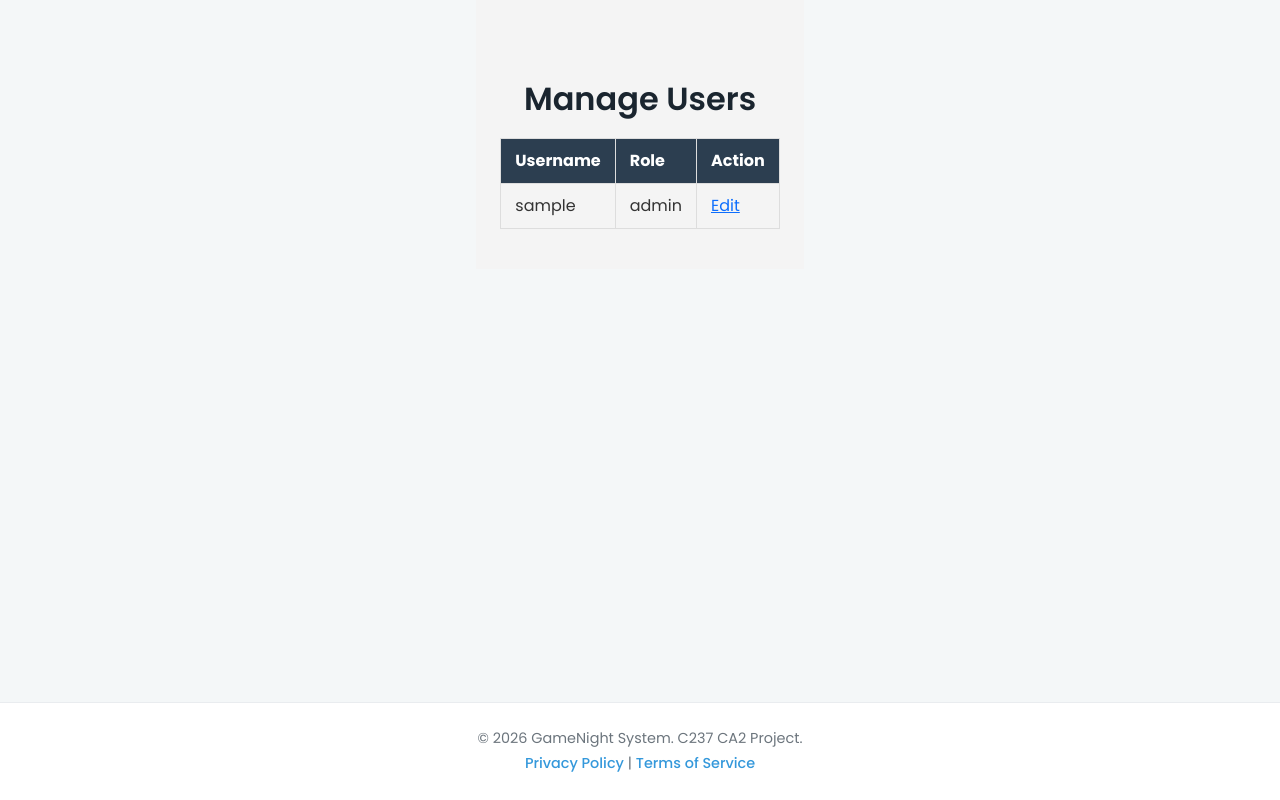
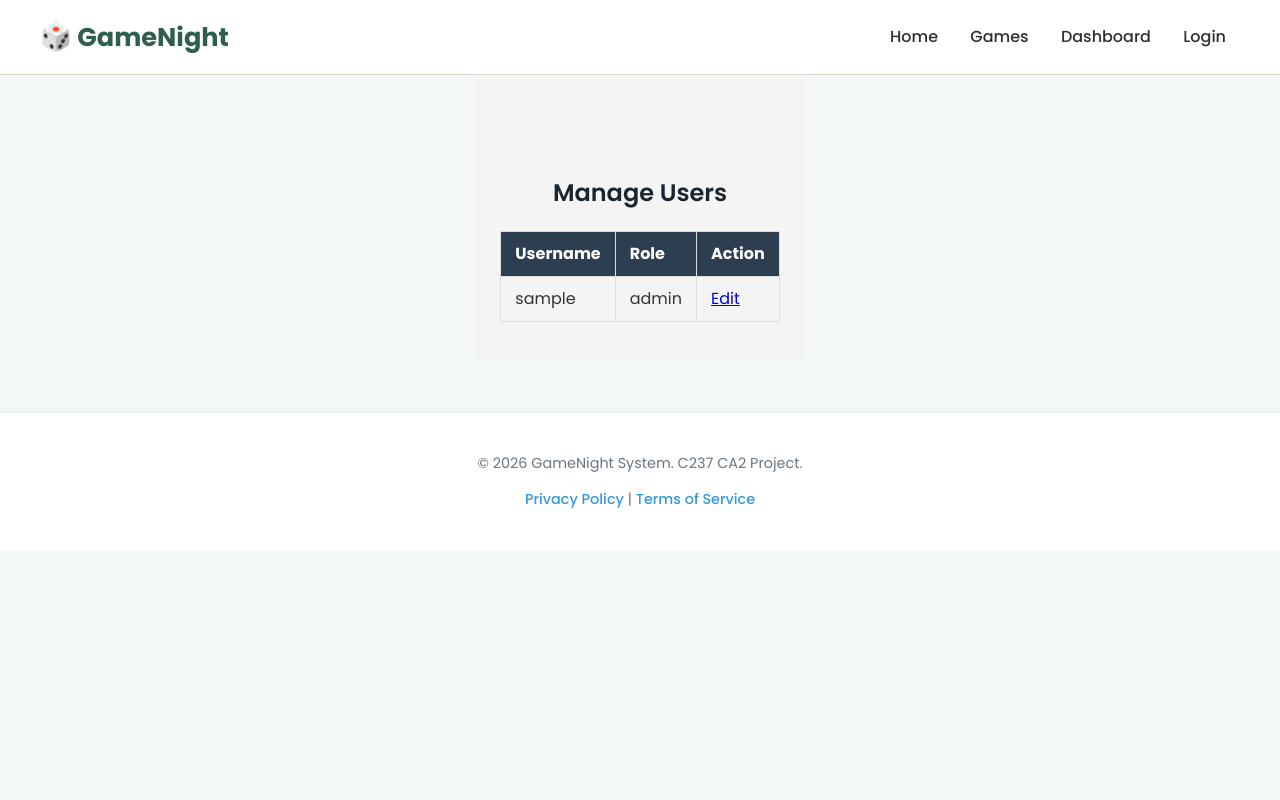
Before and after one commit to bryan01703/C237-Team1, a Node project: template views/admin/users.ejs in a window 1280 px wide. Run offline with Node 20 templates, Linux system fonts and the light colour scheme; the template is opened without the code that fills it: most values are stand-ins (such as "Sample title", 1, 10 or a date in 2020).

Commit message:
fix bugs

```diff
--- a/app.js
+++ b/app.js
@@ -1,21 +1,20 @@
-const db = mysql.createConnection({
-    host: 'c237-adib-mysql.mysql.database.azure.com',
-    user: 'c237_026',
-    password: 'c237026@2026!',
-    database: 'c237_026_team1_gamenigh'
-});
+const mysql = require('mysql2/promise');
 const express = require('express');
 const session = require('express-session');
 const methodOverride = require('method-override');
 const flash = require('connect-flash');
 const path = require('path');
-const db = require('./config/db');
 require('dotenv').config();
 const app = express();
-const PORT = process.env.PORT || 3000;
 
-app.listen(PORT, () => {
-    console.log(`Server running on port ${PORT}`);
+const db = mysql.createConnection({
+    host: 'c237-adib-mysql.mysql.database.azure.com',
+    user: 'c237_026',
+    password: 'c237026@2026!',
+    database: 'c237_026_team1_gamenight',
+    ssl: {
+        rejectUnauthorized: false
+    }
 });
 
 // View engine
--- a/views/partials/header.ejs
+++ b/views/partials/header.ejs
@@ -1,14 +1,18 @@
-<!DOCTYPE html>
-<html lang="en">
-<head>
-    <meta charset="UTF-8">
-    <meta name="viewport" content="width=device-width, initial-scale=1.0">
-    <title>GameNight - Board Game Library</title>
+<header class="site-header">
+    <div class="brand">
+        🎲 GameNight
+    </div>
 
-    <!-- Bootstrap 5 CSS -->
-    <link href="https://cdn.jsdelivr.net/npm/bootstrap@5.3.3/dist/css/bootstrap.min.css" rel="stylesheet">
+    <nav class="header-nav">
+        <a href="/">Home</a>
+        <a href="/games">Games</a>
+        <a href="/dashboard">Dashboard</a>
 
-    <!-- Custom CSS -->
-    <link rel="stylesheet" href="/style.css">
-</head>
-<body class="d-flex flex-column min-vh-100">
+        <% if (user) { %>
+            <a href="/profile">profile</a>
+            <a href="/logout">Logout</a>
+        <% } else { %>
+            <a href="/login">Login</a>
+        <% } %>
+    </nav>
+</header>
```
Also changed, not shown: config/db.js (+9 -11 lines).
